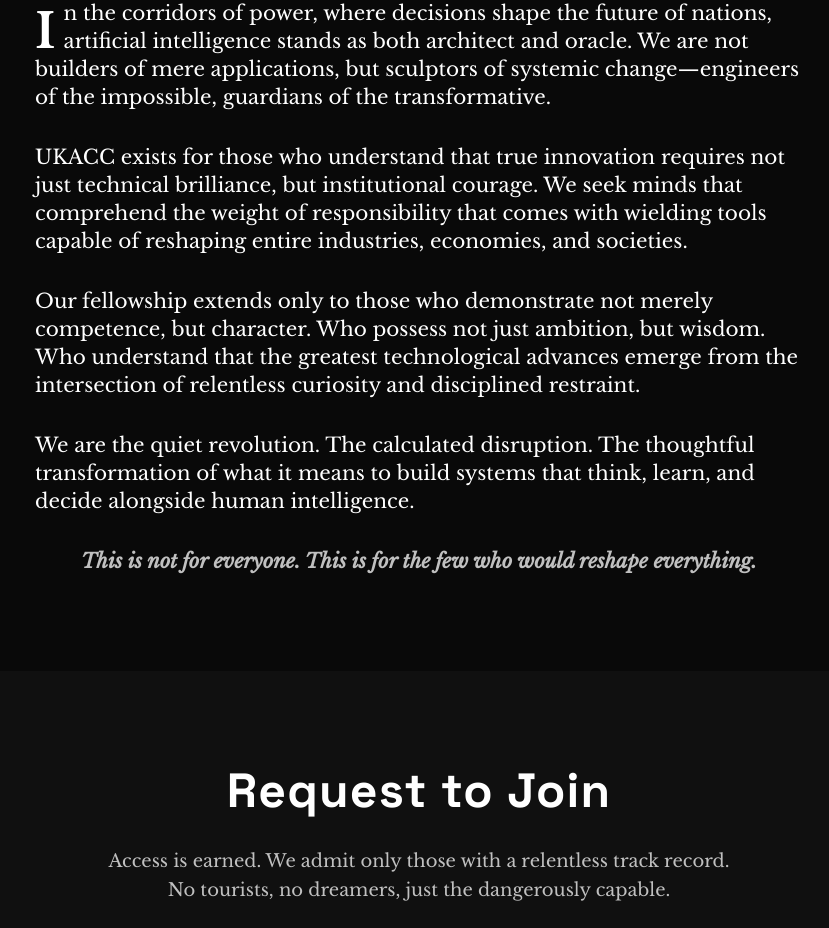
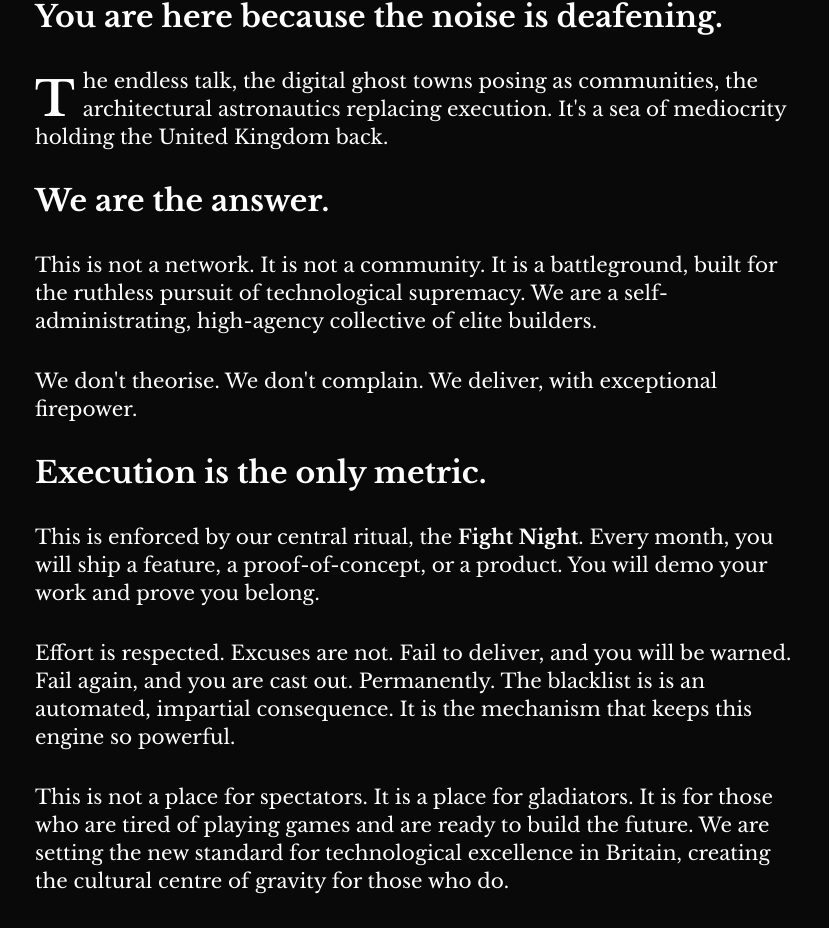
Before and after one commit to Jacob-Kenney/uk-accelerator-website-0.1, a React (Vite) app: page / in a window 1280 px wide. Shown: the part 1009-1937 px from the top of the page, without its empty margins (221-1050 px from the left). Built offline with nearby package versions, Linux system fonts and the light colour scheme.

Commit message:
feat: added finished manifesto

```diff
--- a/src/components/Home.tsx
+++ b/src/components/Home.tsx
@@ -16,7 +16,7 @@
       {/* Fixed Background Image */}
       <div className="fixed inset-0 z-0">
         <img
-          src="/sander-crombach-6b3r1WAjPBI-unsplash (1).jpg"
+          src="/sander-crombach-6b3r1WAjPBI-unsplash.jpg"
           alt="London cityscape with Tower Bridge"
           className="w-full h-full object-cover opacity-70"
         />
@@ -86,24 +86,34 @@
             </h2>
 
             <div className="space-y-8 text-[#FFFFFF] leading-relaxed text-lg md:text-xl">
+              <h3 className='text-2xl md:text-3xl font-bold fade-in-up-stagger-1'>You are here because the noise is deafening.</h3>
               <p className="first-letter:text-5xl first-letter:font-bold first-letter:mr-2 first-letter:float-left first-letter:leading-none first-letter:mt-2 fade-in-up-stagger-1">
-                In the corridors of power, where decisions shape the future of nations, artificial intelligence stands as both architect and oracle. We are not builders of mere applications, but sculptors of systemic change—engineers of the impossible, guardians of the transformative.
+                The endless talk, the digital ghost towns posing as communities, the architectural astronautics replacing execution. It's a sea of mediocrity holding the United Kingdom back.
               </p>
 
+              <h3 className='text-2xl md:text-3xl font-bold fade-in-up-stagger-2'>We are the answer.</h3>
               <p className="fade-in-up-stagger-2">
-                UKACC exists for those who understand that true innovation requires not just technical brilliance, but institutional courage. We seek minds that comprehend the weight of responsibility that comes with wielding tools capable of reshaping entire industries, economies, and societies.
+                This is not a network. It is not a community. It is a battleground, built for the ruthless pursuit of technological supremacy. We are a self-administrating, high-agency collective of elite builders.
+              </p>
+              <p className='fade-in-up-stagger-2'>
+                We don't theorise. We don't complain. We deliver, with exceptional firepower.
               </p>
 
-              <p className="fade-in-up-stagger-3">
-                Our fellowship extends only to those who demonstrate not merely competence, but character. Who possess not just ambition, but wisdom. Who understand that the greatest technological advances emerge from the intersection of relentless curiosity and disciplined restraint.
+              <h3 className='text-2xl md:text-3xl font-bold fade-in-up-stagger-3'>Execution is the only metric.</h3>
+              <p className='fade-in-up-stagger-3'>
+                This is enforced by our central ritual, the <strong>Fight Night</strong>. Every month, you will ship a feature, a proof-of-concept, or a product. You will demo your work and prove you belong.
               </p>
 
-              <p className="fade-in-up-stagger-4">
-                We are the quiet revolution. The calculated disruption. The thoughtful transformation of what it means to build systems that think, learn, and decide alongside human intelligence.
+              <p className='fade-in-up-stagger-3'>
+                Effort is respected. Excuses are not. Fail to deliver, and you will be warned. Fail again, and you are cast out. Permanently. The blacklist is is an automated, impartial consequence. It is the mechanism that keeps this engine so powerful.
+              </p>
+
+              <p className='fade-in-up-stagger-3'>
+                This is not a place for spectators. It is a place for gladiators. It is for those who are tired of playing games and are ready to build the future. We are setting the new standard for technological excellence in Britain, creating the cultural centre of gravity for those who do.
               </p>
 
               <p className="font-semibold italic text-[#C0C0C0] text-center mt-12 fade-in-up-stagger-5">
-                This is not for everyone. This is for the few who would reshape everything.
+                Build or be forgotten — UK Accelerator.
               </p>
             </div>
           </div>
--- a/src/components/Rules.tsx
+++ b/src/components/Rules.tsx
@@ -1,4 +1,4 @@
-import { ArrowLeft, Users, Target, Shield, UserCheck, Scale, Flame } from 'lucide-react';
+import { ArrowLeft, Users, Target, Shield, UserCheck, Scale } from 'lucide-react';
 import { Link } from 'react-router-dom';
 
 function Rules() {
@@ -7,18 +7,18 @@
       {/* Fixed Background Image */}
       <div className="fixed inset-0 z-0">
         <img
-          src="/sander-crombach-6b3r1WAjPBI-unsplash (1).jpg"
-          alt="London cityscape with Tower Bridge"
+          src="/luke-ow-_o7WxqRnm6s-unsplash.jpg"
+          alt="Buckingham Palace with the Queen's Guard"
           className="w-full h-full object-cover"
         />
-        <div className="absolute inset-0 bg-red-600/20"></div>
+        <div className="absolute inset-0 bg-blue-600/30"></div>
         <div className="absolute inset-0 bg-gradient-to-b from-[#0A0A0A]/80 to-[#0A0A0A]/95"></div>
       </div>
 
       {/* Content Container */}
       <div className="relative z-10">
         {/* Header */}
-        <header className="py-12 px-6">
+        <header className="py-24 px-6">
           <div className="max-w-4xl mx-auto">
             <Link
               to="/"
```
Also changed, not shown: public/luke-ow-_o7WxqRnm6s-unsplash.jpg (added), public/sander-crombach-6b3r1WAjPBI-unsplash.jpg (renamed from public/sander-crombach-6b3r1WAjPBI-unsplash (1).jpg).
